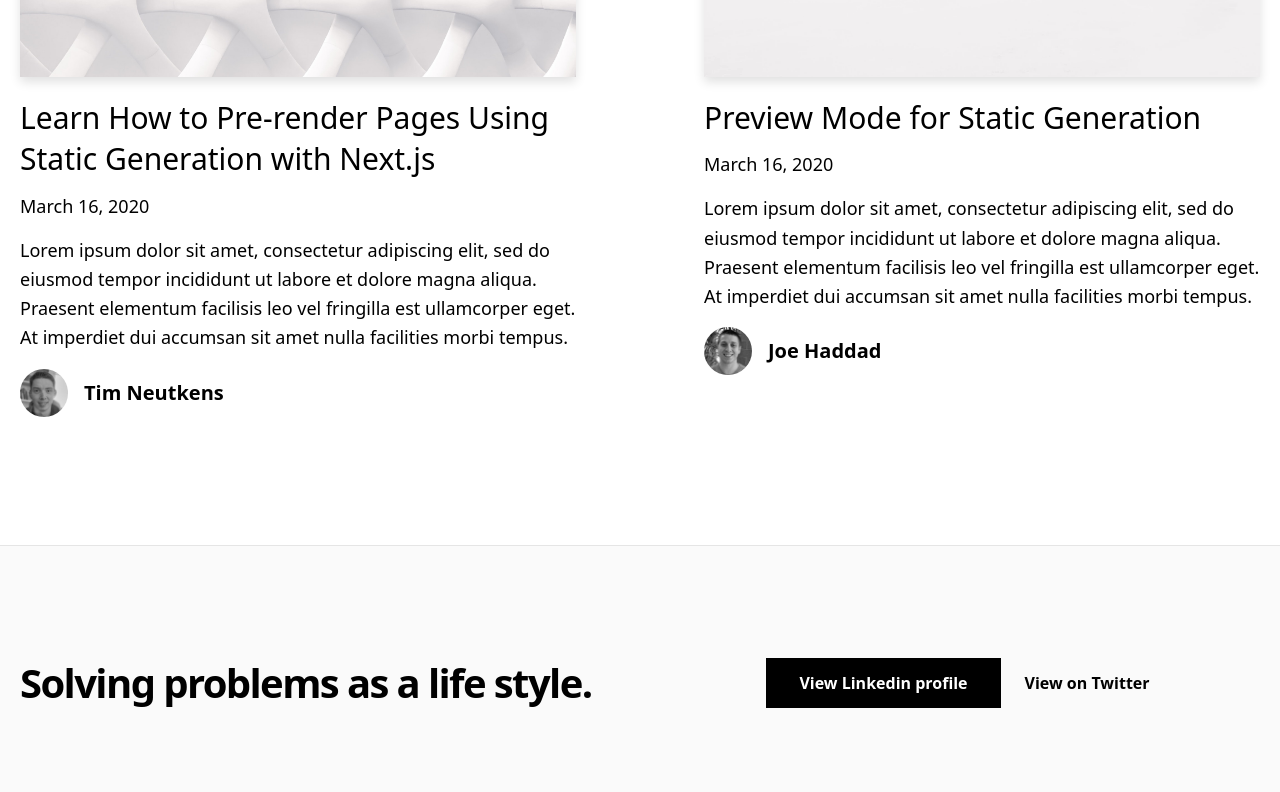
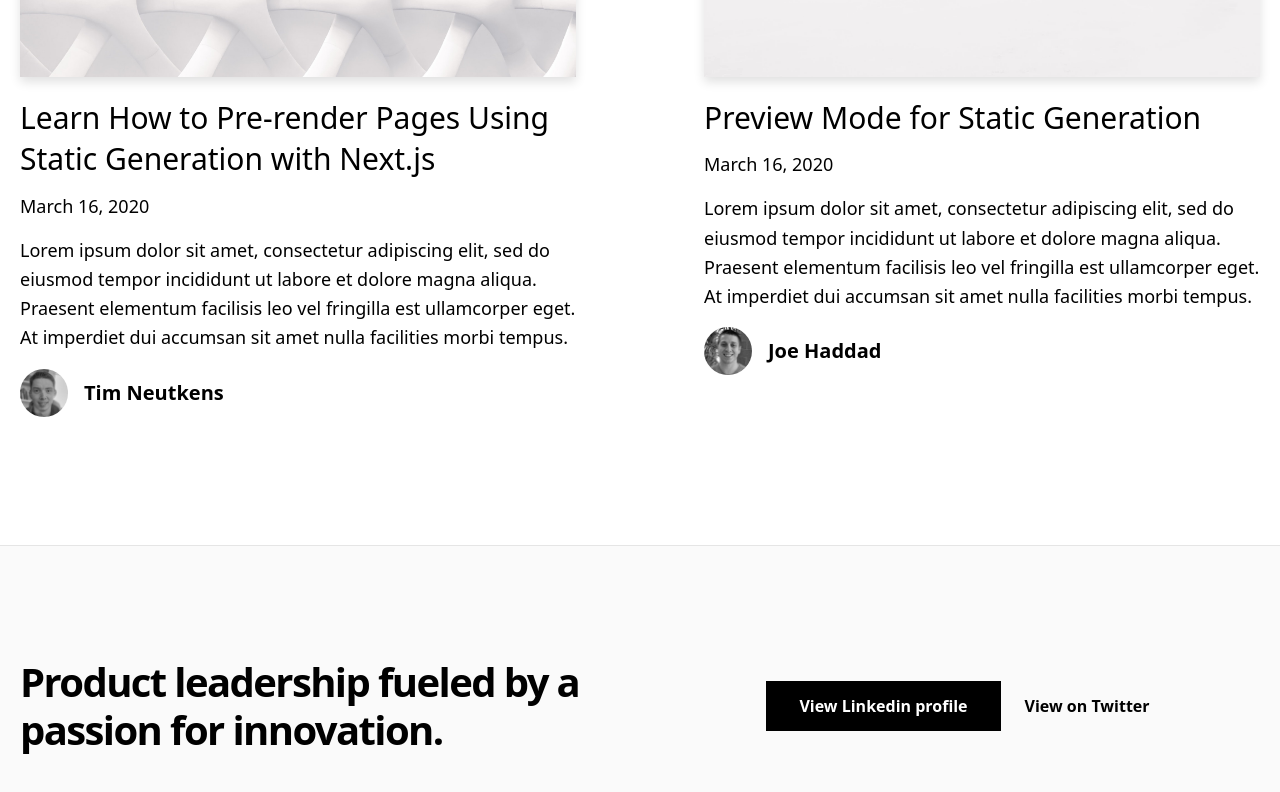
Before and after one commit to davidmorigan/blog2023, a Next.js app: page / in a window 1280 px wide. Shown: the part 1643-2435 px from the top of the page. Built offline with nearby package versions, Linux system fonts and the light colour scheme.

Commit message:
Update footer.tsx

```diff
--- a/components/footer.tsx
+++ b/components/footer.tsx
@@ -7,7 +7,7 @@ const Footer = () => {
       <Container>
         <div className="py-28 flex flex-col lg:flex-row items-center">
           <h3 className="text-4xl lg:text-[2.5rem] font-bold tracking-tighter leading-tight text-center lg:text-left mb-10 lg:mb-0 lg:pr-4 lg:w-1/2">
-            Solving problems as a life style.
+           Product leadership fueled by a passion for innovation.
           </h3>
           <div className="flex flex-col lg:flex-row justify-center items-center lg:pl-4 lg:w-1/2">
             <a
```
